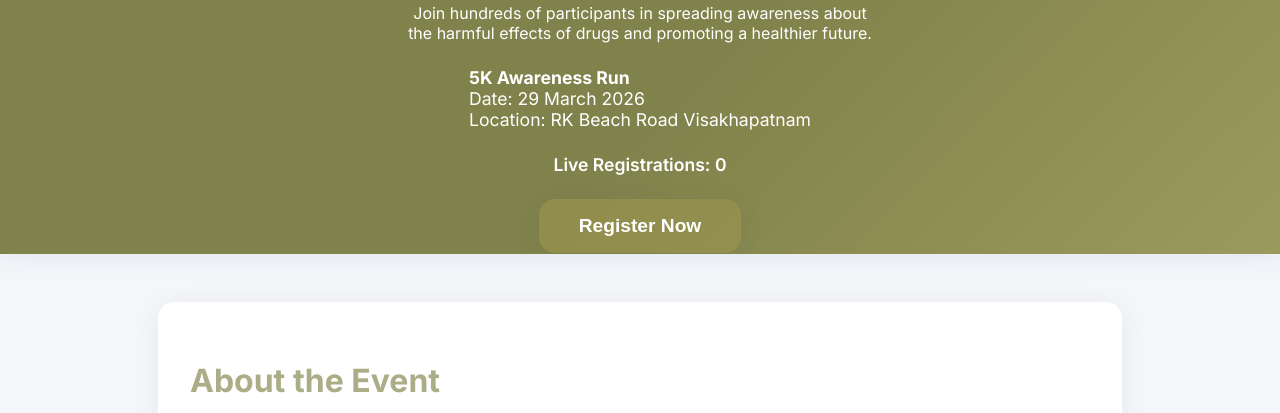
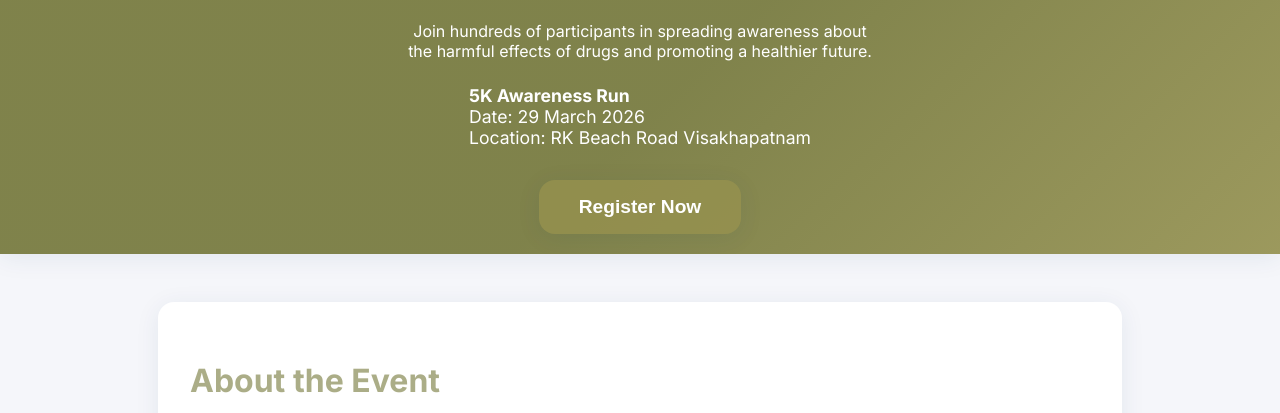
Before and after one commit to AdabalaDeepak/ANTI-DRUG_AWARNESS_RUN_2026, a plain HTML site: page index.html in a window 1280 px wide. Shown: the part 386-799 px from the top of the page. Drawn offline with Linux system fonts and the light colour scheme.

Commit message:
Update index.html

```diff
--- a/index.html
+++ b/index.html
@@ -283,7 +283,6 @@
                 Date: <span id="event-date">29 March 2026</span><br>
                 Location: RK Beach Road Visakhapatnam
             </div>
-            <div class="live-counter">Live Registrations: <span id="live-counter">0</span></div>
             <button class="register-btn" onclick="scrollToRegistration()">Register Now</button>
         </div>
     </header>
```
